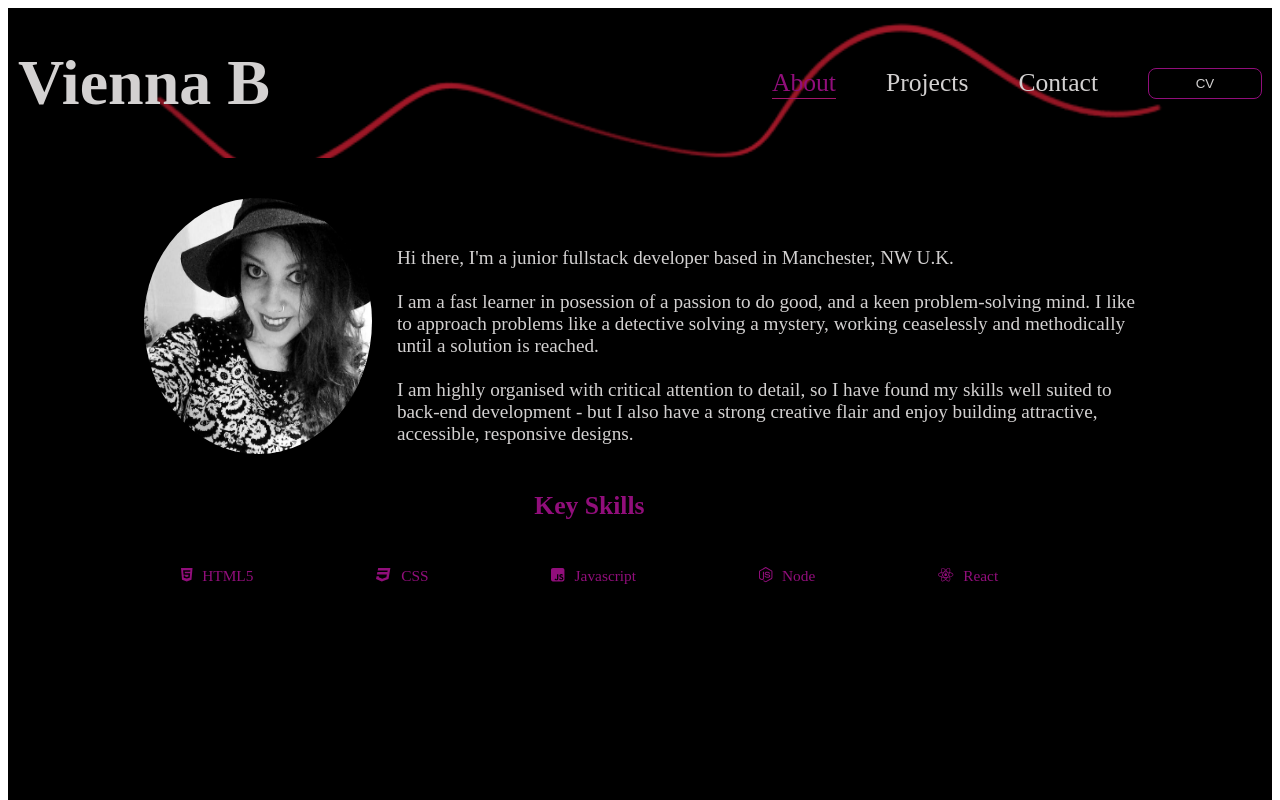
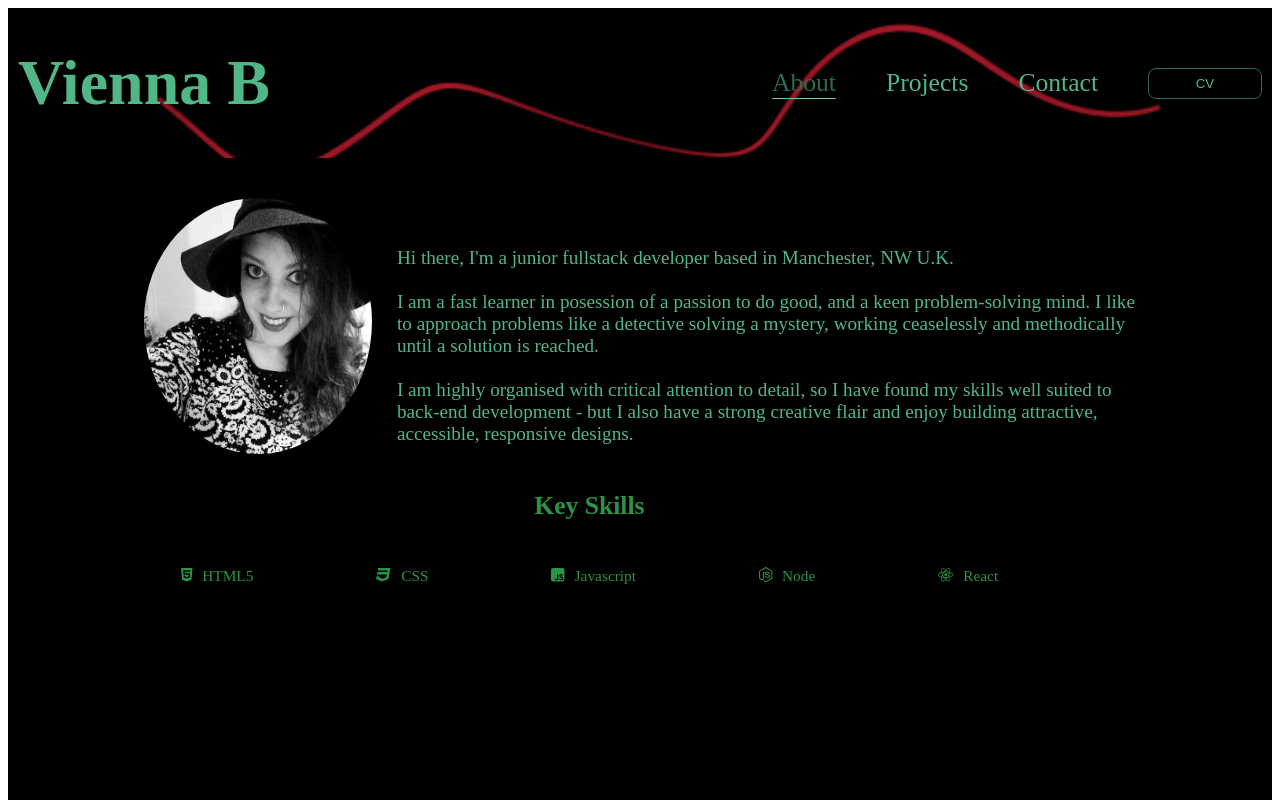
Before and after one commit to ViennaBorowska/VB-Portfolio, a React (Create React App) app: page / in a window 1280 px wide. Shown: the top 800 px of the page. Built offline with nearby package versions, Linux system fonts and the light colour scheme.

Commit message:
updated colour palette

```diff
--- a/src/components/About/About.css
+++ b/src/components/About/About.css
@@ -1,9 +1,9 @@
 :root {
   /* Colour Variables */
-  --dark: #290458;
-  --light: rgb(211, 209, 209);
-  --navlink-active: #910e7b;
-  --text-hover: #a1156c;
+  --dark: #081c15;
+  --light: #52b788;
+  --navlink-active: #2d6a4f;
+  --text-hover: #74c69d;
   --my-black: #000000;
 }
 
@@ -59,10 +59,10 @@
   font-size: 1.2vw;
   display: flex;
   gap: 10px;
-  color: var(--navlink-active);
+  color: #2b9348;
 }
 .key-skills-title {
-  color: var(--navlink-active);
+  color: #2b9348;
   font-size: 2vw;
   width: 80%;
   text-align: center;
--- a/src/components/Footer/Footer.css
+++ b/src/components/Footer/Footer.css
@@ -1,9 +1,9 @@
 :root {
   /* Colour Variables */
-  --dark: #290458;
-  --light: rgb(211, 209, 209);
-  --navlink-active: #910e7b;
-  --text-hover: #a1156c;
+  --dark: #081c15;
+  --light: #52b788;
+  --navlink-active: #2d6a4f;
+  --text-hover: #74c69d;
   --my-black: #000000;
 }
 
--- a/src/components/Navbar/Navbar.css
+++ b/src/components/Navbar/Navbar.css
@@ -1,9 +1,9 @@
 :root {
   /* Colour Variables */
-  --dark: #290458;
-  --light: rgb(211, 209, 209);
-  --navlink-active: #910e7b;
-  --text-hover: #a1156c;
+  --dark: #081c15;
+  --light: #52b788;
+  --navlink-active: #2d6a4f;
+  --text-hover: #74c69d;
 }
 
 @import url("https://fonts.googleapis.com/css2?family=Noto+Serif+Display:wght@700&display=swap");
```
Also changed, not shown: 21 other files (tests, documents, lock files or other folders).
